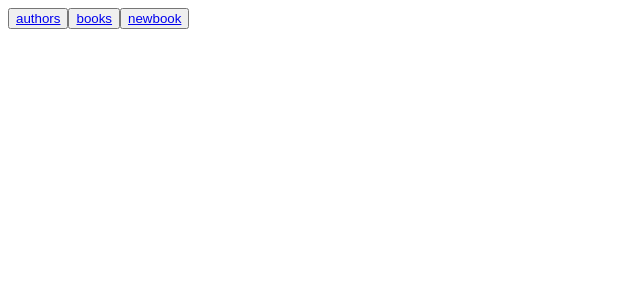
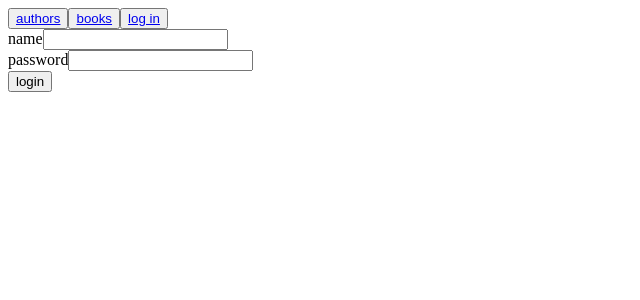
Before and after one commit to leeviallu/fullstack-hy-osa-8, a React (Create React App) app in the folder library-frontend/: page /login in a window 1280 px wide. Before the commit this address had no page. Shown: the top 300 px of the page, without its empty margins (0-640 px from the left). Built offline with nearby package versions, Linux system fonts and the light colour scheme.

Commit message:
Lisätty fronttiin kirjautuminen ja näkymät tälle

```diff
--- a/library-frontend/src/App.js
+++ b/library-frontend/src/App.js
@@ -1,9 +1,20 @@
+import { Fragment, useState } from "react";
 import { Routes, Route, Link } from "react-router-dom";
+import { useApolloClient } from "@apollo/client";
 import Authors from "./components/Authors";
 import Books from "./components/Books";
-import NewBook from "./components/NewBook";
+import AddBook from "./components/AddBook";
+import Login from "./components/Login";
 
 const App = () => {
+    const [token, setToken] = useState(null);
+    const client = useApolloClient();
+
+    const logout = () => {
+        setToken(null);
+        localStorage.clear();
+        client.resetStore();
+    };
     return (
         <div>
             <div>
@@ -13,14 +24,24 @@ const App = () => {
                 <button>
                     <Link to="/books">books</Link>
                 </button>
-                <button>
-                    <Link to="/newbook">newbook</Link>
-                </button>
+                {token ? (
+                    <Fragment>
+                        <button>
+                            <Link to="/addbook">add book</Link>
+                        </button>
+                        <button onClick={logout}>logout</button>
+                    </Fragment>
+                ) : (
+                    <button>
+                        <Link to="/login">log in</Link>
+                    </button>
+                )}
             </div>
             <Routes>
-                <Route path="/authors" element={<Authors />} />
+                <Route path="/authors" element={<Authors token={token} />} />
                 <Route path="/books" element={<Books />} />
-                <Route path="/newbook" element={<NewBook />} />
+                <Route path="/addbook" element={<AddBook token={token} />} />
+                <Route path="/login" element={<Login setToken={setToken} />} />
             </Routes>
         </div>
     );
--- a/library-frontend/src/components/NewBook.js
+++ b/library-frontend/src/components/AddBook.js
@@ -2,7 +2,7 @@ import { useState } from "react";
 import { useMutation } from "@apollo/client";
 import { CREATE_BOOK } from "../queries";
 
-const NewBook = () => {
+const AddBook = ({ token }) => {
     const [title, setTitle] = useState("");
     const [author, setAuthor] = useState("");
     const [published, setPublished] = useState("");
@@ -24,6 +24,10 @@ const NewBook = () => {
         setGenres(genres.concat(genre));
         setGenre("");
     };
+
+    if (!token) {
+        return <div>No access without logging in</div>;
+    }
 
     return (
         <div>
@@ -68,4 +72,4 @@ const NewBook = () => {
     );
 };
 
-export default NewBook;
+export default AddBook;
--- a/library-frontend/src/components/Authors.js
+++ b/library-frontend/src/components/Authors.js
@@ -3,7 +3,7 @@ import { useQuery, useMutation } from "@apollo/client";
 import { ALL_AUTHORS, EDIT_AUTHOR } from "../queries";
 import Select from "react-select";
 
-const Authors = () => {
+const Authors = ({ token }) => {
     const [name, setName] = useState("");
     const [born, setBorn] = useState("");
     const [editAuthor] = useMutation(EDIT_AUTHOR);
@@ -44,6 +44,7 @@ const Authors = () => {
                     ))}
                 </tbody>
             </table>
+            {token ? (
                 <form onSubmit={submit}>
                     <div>
                         name
@@ -62,11 +63,14 @@ const Authors = () => {
                         born
                         <input
                             value={born}
-                        onChange={({ target }) => setBorn(Number(target.value))}
+                            onChange={({ target }) =>
+                                setBorn(Number(target.value))
+                            }
                         />
                     </div>
                     <button type="submit">edit author</button>
                 </form>
+            ) : null}
         </div>
     );
 };
--- /dev/null
+++ b/library-frontend/src/components/Login.js
@@ -0,0 +1,54 @@
+import { useState, useEffect } from "react";
+import { useMutation } from "@apollo/client";
+import { LOGIN } from "../queries";
+
+const Login = ({ setToken }) => {
+    const [username, setUsername] = useState("");
+    const [password, setPassword] = useState("");
+
+    const [login, result] = useMutation(LOGIN, {
+        onError: (error) => {
+            console.error(error);
+        },
+    });
+
+    useEffect(() => {
+        if (result.data) {
+            const token = result.data.login.value;
+            setToken(token);
+            localStorage.setItem("library-user-token", token);
+        }
+    }, [result.data]); // eslint-disable-line
+
+    const submit = async (event) => {
+        event.preventDefault();
+
+        login({ variables: { username, password } });
+    };
+    return (
+        <form onSubmit={submit}>
+            name
+            <input
+                type="text"
+                name="Username"
+                value={username}
+                onChange={({ target }) => {
+                    setUsername(target.value);
+                }}
+            />
+            <br />
+            password
+            <input
+                type="password"
+                name="Password"
+                value={password}
+                onChange={({ target }) => {
+                    setPassword(target.value);
+                }}
+            />
+            <br />
+            <button type="submit">login</button>
+        </form>
+    );
+};
+export default Login;
--- a/library-frontend/src/queries.js
+++ b/library-frontend/src/queries.js
@@ -52,3 +52,11 @@ export const EDIT_AUTHOR = gql`
         }
     }
 `;
+
+export const LOGIN = gql`
+    mutation login($username: String!, $password: String!) {
+        login(username: $username, password: $password) {
+            value
+        }
+    }
+`;
```
Lines whose indentation alone changed are shown as unchanged.
